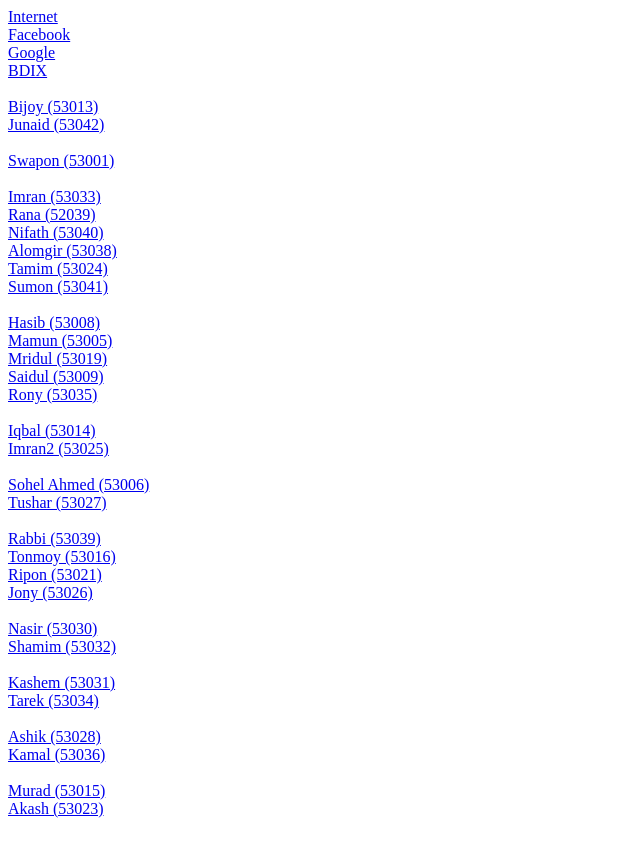
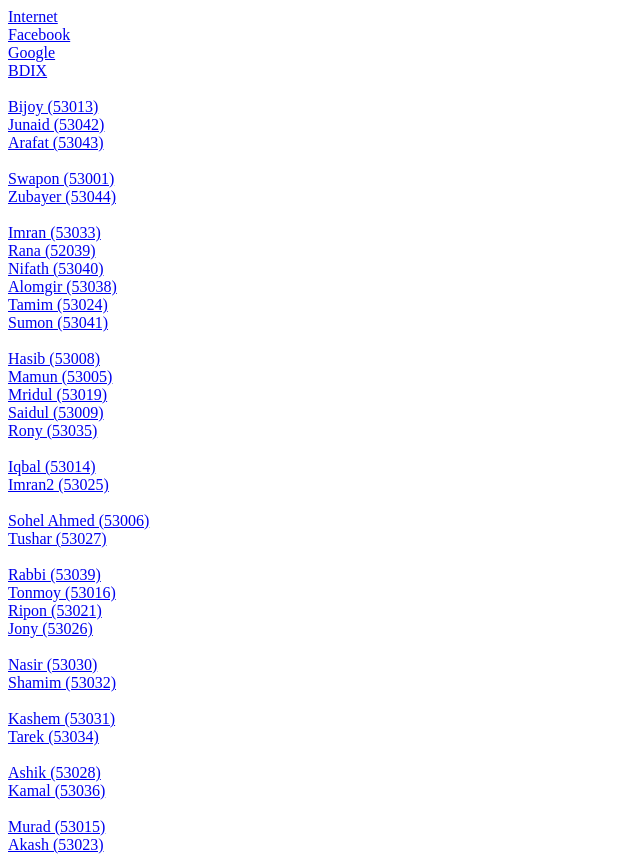
Before and after one commit to twinbit-it/twinbit-it.github.io, a plain HTML site: page index.html in a window 1280 px wide. Shown: the whole page, without its empty margins (0-640 px from the left). Before the commit the page ends 826 px from the top, so only its background shows below. Drawn offline with Linux system fonts and the light colour scheme.

Commit message:
Update index.html

```diff
--- a/index.html
+++ b/index.html
@@ -12,8 +12,10 @@
   <br>
   <a href="http://103.126.218.38:81/graphs/iface/%3Cpppoe%2D53013%3E/">Bijoy (53013)</a><br>
   <a href="http://103.126.218.38:81/graphs/iface/%3Cpppoe%2D53042%3E/">Junaid (53042)</a><br>
+  <a href="http://103.126.218.38:81/graphs/iface/%3Cpppoe%2D53043%3E/">Arafat (53043)</a><br>
   <br>
   <a href="http://103.126.218.38:81/graphs/iface/%3Cpppoe%2D53001%3E/">Swapon (53001)</a><br>
+  <a href="http://103.126.218.38:81/graphs/iface/%3Cpppoe%2D53044%3E/">Zubayer (53044)</a><br>
   <br>
   <a href="http://103.126.218.38:81/graphs/iface/%3Cpppoe%2D53033%3E/">Imran (53033)</a><br>
   <a href="http://103.126.218.38:81/graphs/iface/%3Cpppoe%2D52039%3E/">Rana (52039)</a><br>
```
